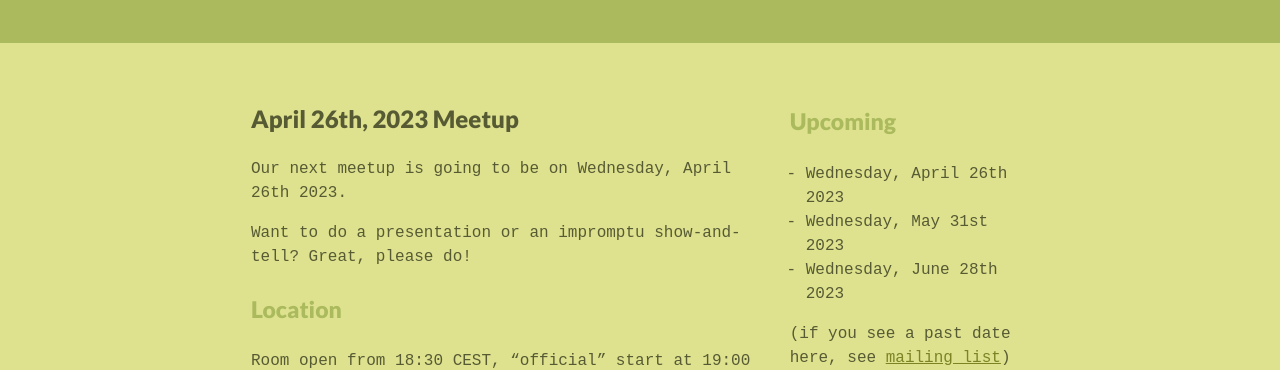
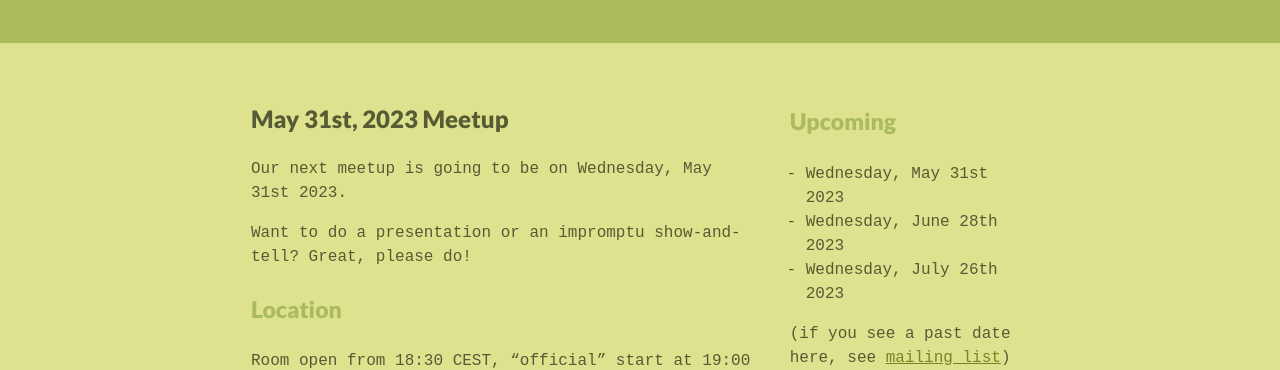
Before and after one commit to emacs-berlin/emacs-berlin.org, a Jekyll site: the page built from index.md, in a window 1280 px wide. Shown: the part 366-736 px from the top of the page. Built offline with Jekyll 4.4.1, drawn with Linux system fonts in a browser that asks for light colours.

Commit message:
May 2023

```diff
--- a/index.md
+++ b/index.md
@@ -13,9 +13,9 @@
 
 <section id="below-fold"><div class="row"><div class="medium-8 columns">
 
-# April 26th, 2023 Meetup
+# May 31st, 2023 Meetup
 
-Our next meetup is going to be on Wednesday, April 26th 2023.
+Our next meetup is going to be on Wednesday, May 31st 2023.
 
 Want to do a presentation or an impromptu show-and-tell? Great, please
 do!
@@ -24,7 +24,7 @@
 
 Room open from 18:30 CEST, "official" start at 19:00 CEST. In another
 timezone? M-x world-clock!
-[Jitsi Room](https://jitsi.emacs-berlin.org/april-2023).
+[Jitsi Room](https://jitsi.emacs-berlin.org/may-2023).
 
 ### About Emacs Berlin
 
@@ -56,12 +56,11 @@
 <div class="medium-4 columns">
 ### Upcoming
 
-* Wednesday, April 26th 2023
 * Wednesday, May 31st 2023
 * Wednesday, June 28th 2023
+* Wednesday, July 26th 2023
 
 <!--
-* Wednesday, July 26th 2023
 * Wednesday, August 30th 2023
 * Wednesday, September 27th 2023
 * Wednesday, October 25th 2023
```
